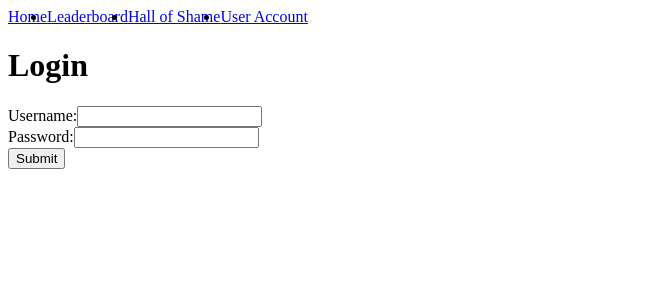
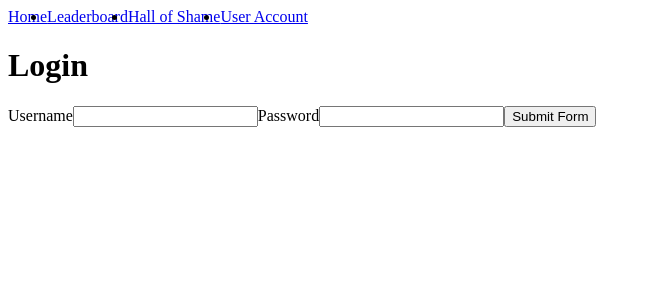
Before and after one commit to pauletters/Questionable-Intelligence, a React app in the folder client/: page / in a window 1280 px wide. Shown: the top 300 px of the page, without its empty margins (0-651 px from the left). Built offline with nearby package versions, Linux system fonts and the light colour scheme; the HTML template or start-up script is replaced by a standard one.

Commit message:
Updated LoginPage and switched directories around

```diff
--- a/client/src/pages/LoginPage.tsx
+++ b/client/src/pages/LoginPage.tsx
@@ -1,23 +1,69 @@
-import React from 'react';
+import { useState, FormEvent, ChangeEvent } from "react";
+import { useNavigate } from "react-router-dom";
+import Auth from '../utils/auth';
+import { login } from "../utils/authAPI";
 
-const Login: React.FC = () => {
+// This component is responsible for rendering the login form
+const Login = () => {
+  const navigate = useNavigate();
+  const [loginData, setLoginData] = useState({
+    username: '',
+    password: ''
+  });
+
+  const [error, setError] = useState<string | null>(null);
+
+  const handleChange = (e: ChangeEvent<HTMLInputElement | HTMLSelectElement>) => {
+    const { name, value } = e.target;
+    setLoginData({
+      ...loginData,
+      [name]: value
+    });
+  };
+
+  // This function will handle the submission of the form and sends an error message if the login fails
+  const handleSubmit = async (e: FormEvent) => {
+    e.preventDefault();
+    try {
+      console.log('Submitting login form');
+      const token = await login(loginData);
+      console.log('Token received:', token ? 'Yes' : 'No')
+      if (!token){
+        throw new Error('No token received');
+      }
+      Auth.login(token);
+      console.log('Login successful, redirecting to /board');
+      navigate('/board');
+    } catch (err) {
+      console.error('Failed to login', err);
+      setError('Invalid username or password');
+    }
+  };
+
   return (
-    <div>
-      <h1>Login</h1>
-      <form>
-        <div>
-          <label htmlFor="username">Username:</label>
-          <input type="text" id="username" name="username" />
-        </div>
-        <div>
-          <label htmlFor="password">Password:</label>
-          <input type="password" id="password" name="password" />
-        </div>
-        <button type="submit">Submit</button>
+    <div className='container'>
+      <form className='form' onSubmit={handleSubmit}>
+        <h1>Login</h1>
+        <label >Username</label>
+        <input
+          type='text'
+          name='username'
+          value={loginData.username || ''}
+          onChange={handleChange}
+        />
+      <label>Password</label>
+        <input
+          type='password'
+          name='password'
+          value={loginData.password || ''}
+          onChange={handleChange}
+        />
+        <button type='submit'>Submit Form</button>
+        {error && <div className='error'>{error}</div>}
       </form>
     </div>
-  );
+
+  )
 };
 
-
 export default Login;
--- a/client/users/userAPI.tsx
+++ b/client/src/users/userAPI.tsx
@@ -1,4 +1,4 @@
-import Auth from '../utils/auth';
+import Auth from '../../utils/auth';
 
 // This function will check if the user is authenticated before making a request to the server
 const retrieveUsers = async () => {
```
Also changed, not shown: client/Login.tsx (deleted, +0 -69 lines), client/src/users/UserData.tsx (renamed from client/users/UserData.tsx), client/src/users/UserLogin.tsx (renamed from client/users/UserLogin.tsx), client/src/utils/auth.ts (renamed from client/utils/auth.ts), client/src/utils/authAPI.tsx (renamed from client/utils/authAPI.tsx), client/src/utils/withAuth.tsx (renamed from client/utils/withAuth.tsx).
